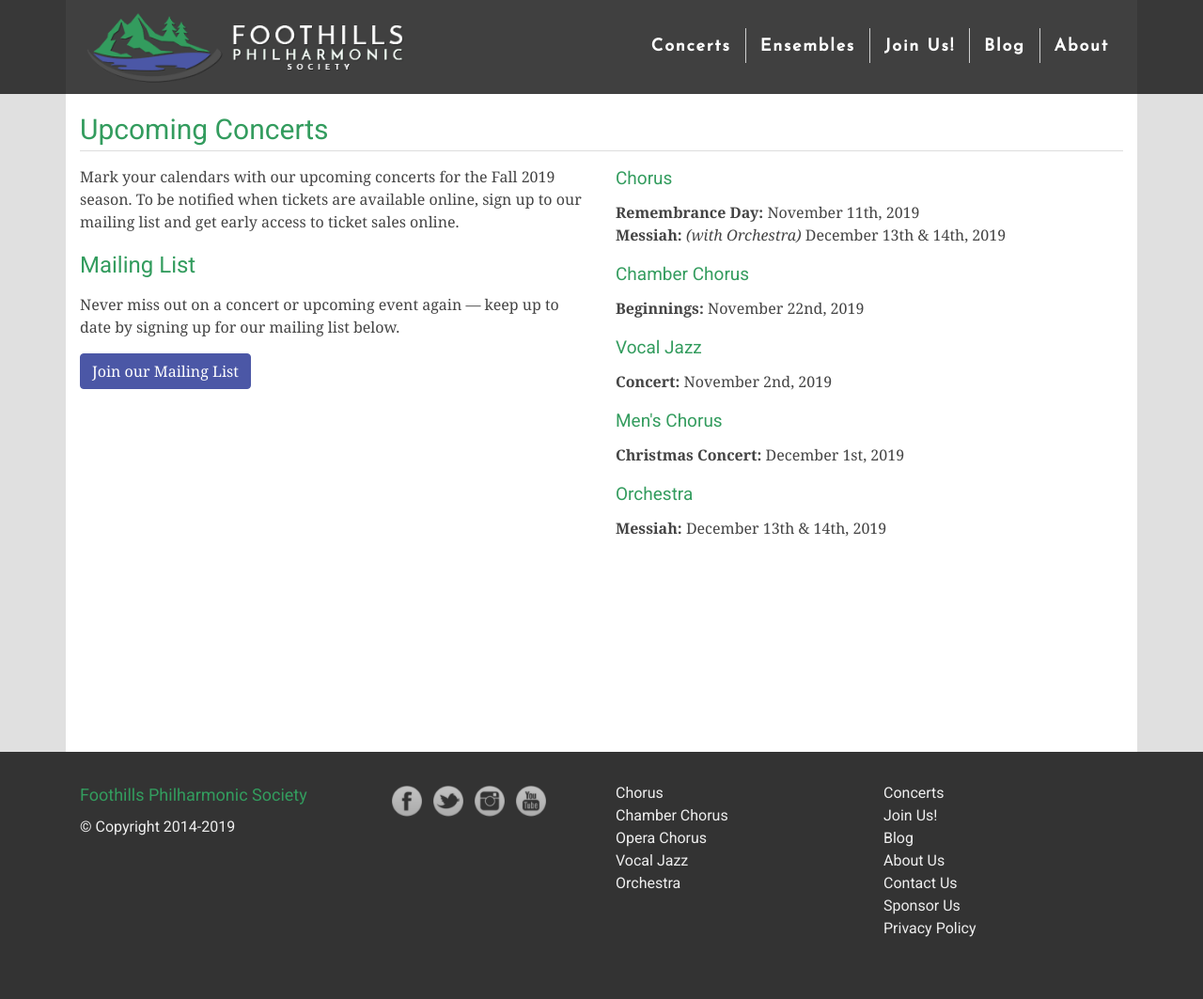
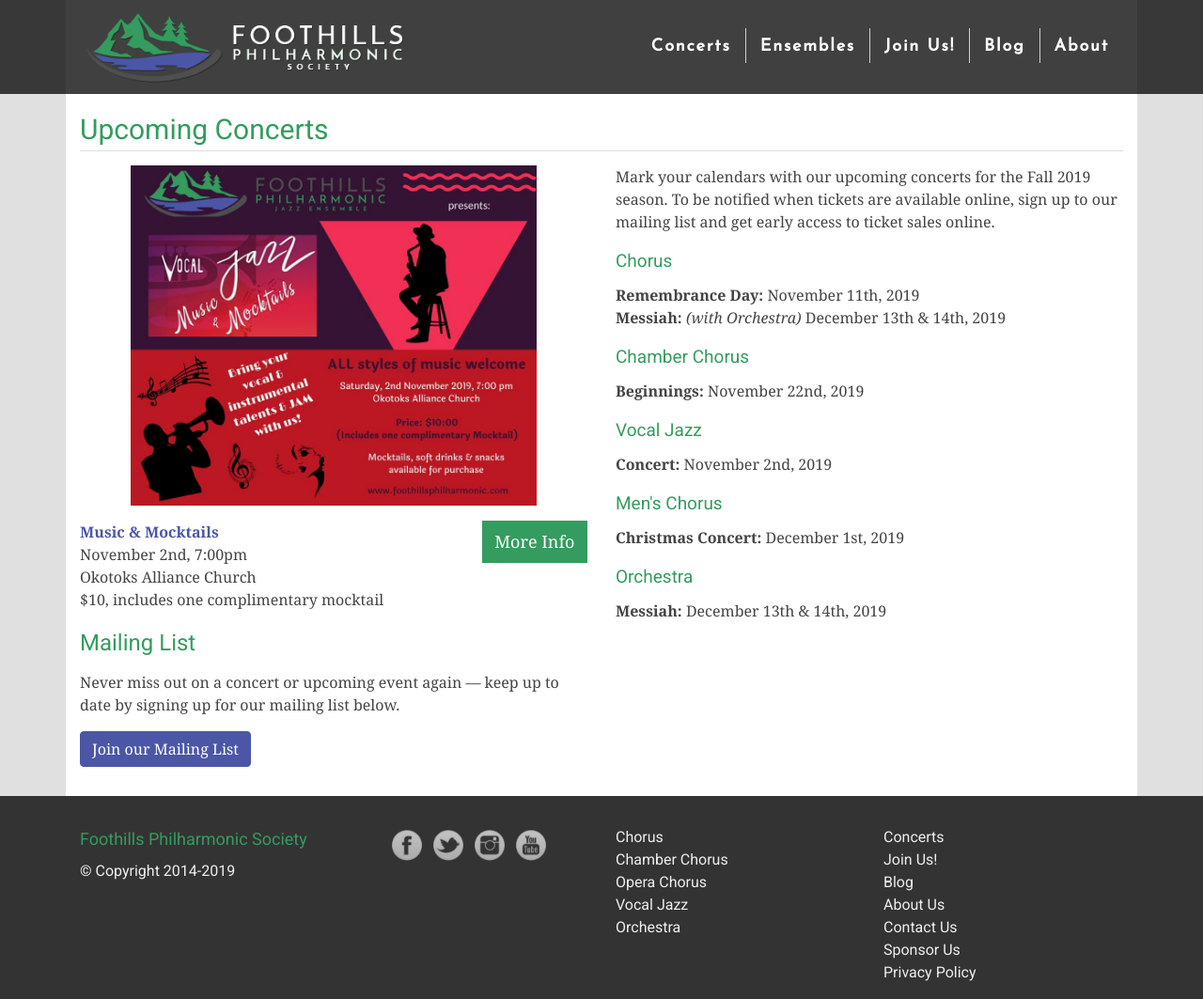
Before and after one commit to percyhanna/fps, a Jekyll site: the page built from concerts/index.html, in a window 1280 px wide and 1063 px high. Shown: the whole window at 94% size. Built offline with Jekyll 4.4.1, drawn with Linux system fonts in a browser that asks for light colours; nearby versions of some CDN libraries; Markdown is read by kramdown in place of the engine named in the settings.

Commit message:
Add Music & Mocktails

```diff
--- a/concerts/index.html
+++ b/concerts/index.html
@@ -7,7 +7,25 @@
 
 <div class="row">
   <div class="col-12 col-md-6">
-    <p>Mark your calendars with our upcoming concerts for the Fall 2019 season. To be notified when tickets are available online, sign up to our mailing list and get early access to ticket sales online.</p>
+    <p class="content-image">
+      <a href="https://www.facebook.com/events/1320069668164142/" target="_blank">
+        <img src="/images/concerts/2019-fall/music-and-mocktails.jpg" alt="Music &amp; Mocktails">
+      </a>
+    </p>
+
+    <p>
+      <a class="link-button float-right" href="https://www.facebook.com/events/1320069668164142/" target="_blank">
+        More Info
+      </a>
+
+      <a href="https://www.facebook.com/events/1320069668164142/" target="_blank">
+        <strong>Music &amp; Mocktails</strong>
+      </a>
+
+      <br>November 2nd, 7:00pm
+      <br>Okotoks Alliance Church
+      <br>$10, includes one complimentary mocktail
+    </p>
 
     <h2>Mailing List</h2>
     <p>Never miss out on a concert or upcoming event again — keep up to date by signing up for our mailing list below.</p>
```
Also changed, not shown: other parts of concerts/index.html (+2 -0 lines), images/concerts/2019-fall/music-and-mocktails.jpg (added).
